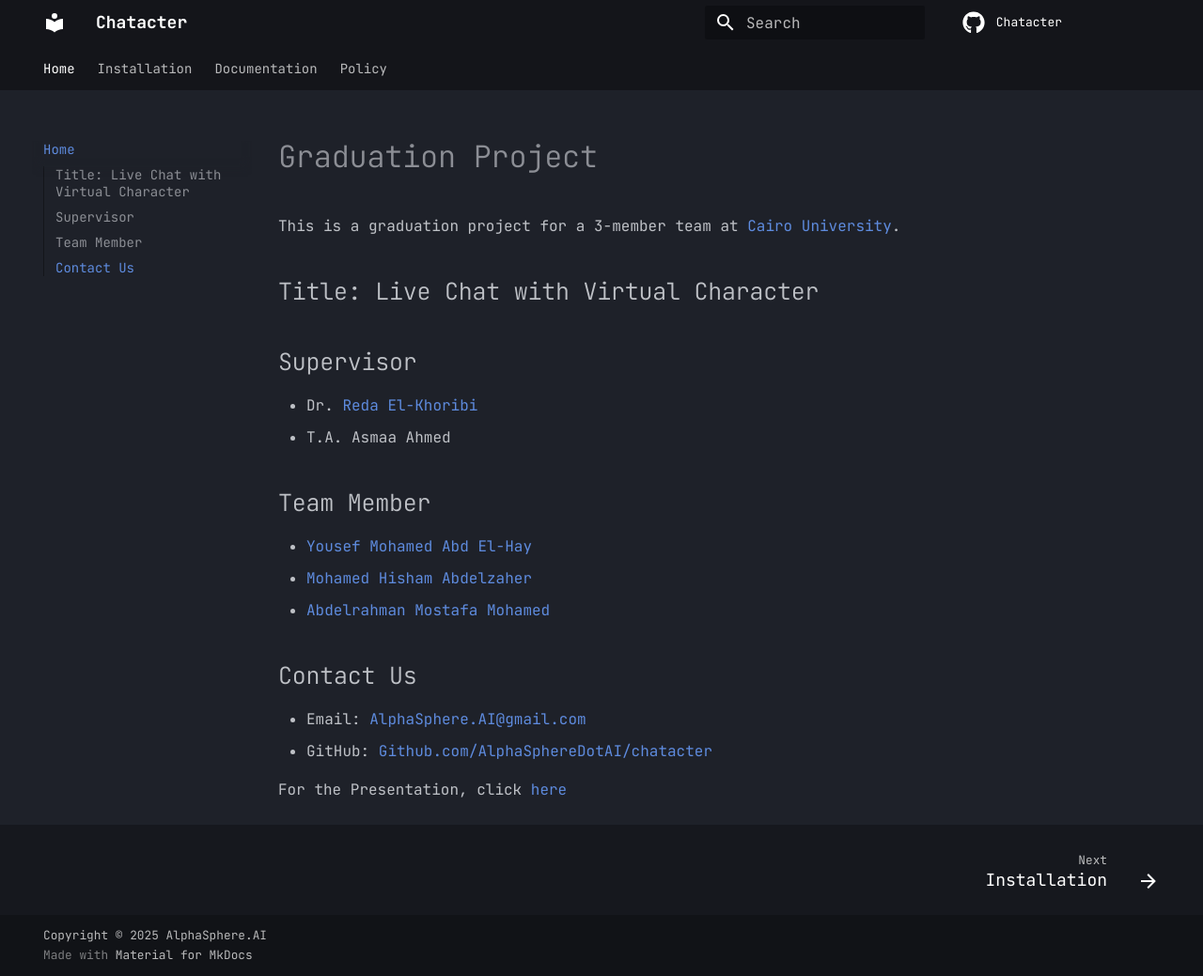
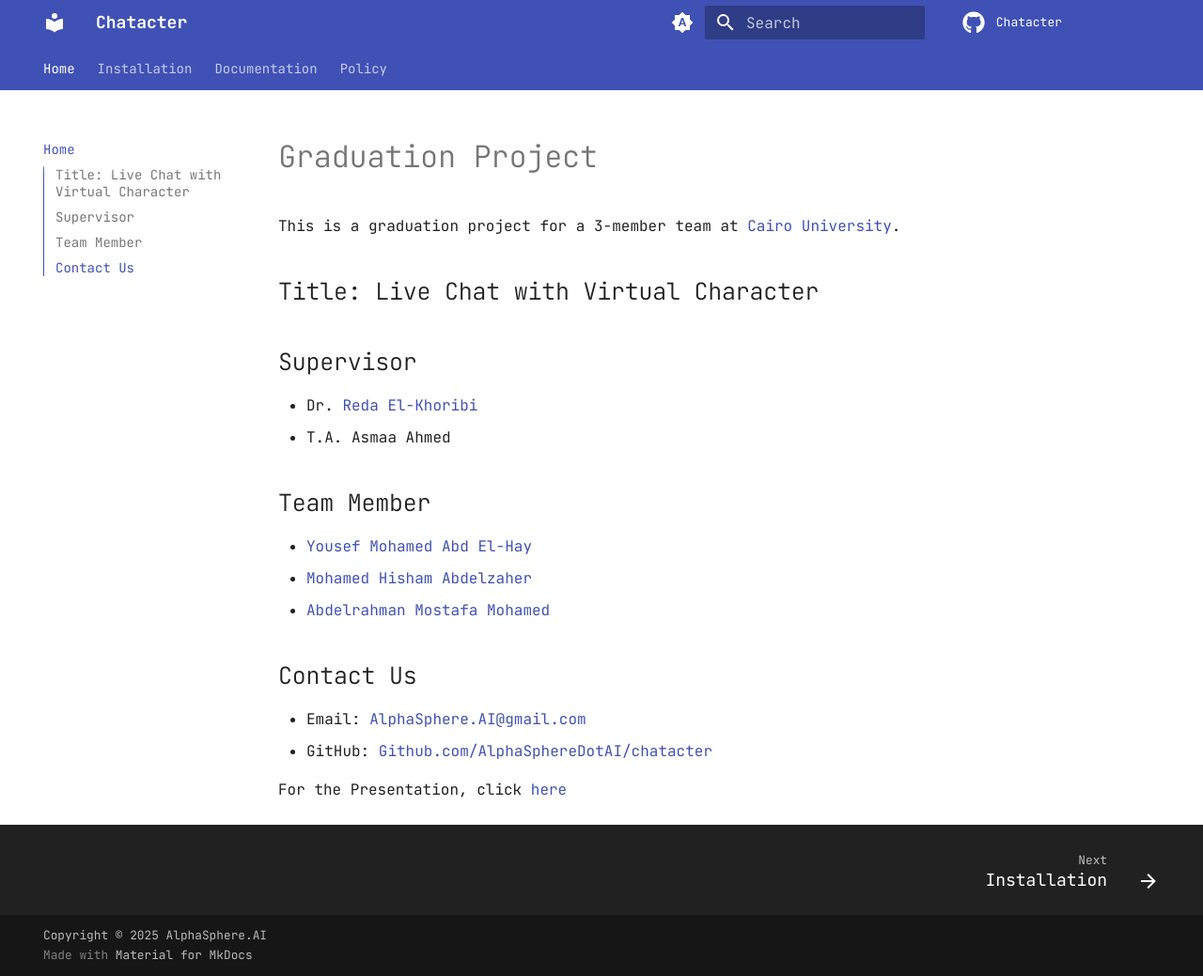
Before and after one commit to AlphaSphereDotAI/chatacter, an MkDocs documentation site: the page built from docs/index.md, in a window 1280 px wide and 1039 px high. Shown: the whole window at 94% size. Built offline with MkDocs 1.6.1 and Material for MkDocs 9.7.7, drawn with Linux system fonts in a browser that asks for light colours; comment, search, counter and statistics services are not loaded.

Commit message:
Update mkdocs.yml

```diff
--- a/mkdocs.yml
+++ b/mkdocs.yml
@@ -8,11 +8,23 @@
     - Documentation: docs.md
     - Policy: policy.md
 theme:
+    language: en
     name: material
     palette:
-        primary: black
-        accent: deep purple
-        scheme: slate
+        - media: "(prefers-color-scheme)"
+          toggle:
+            icon: material/brightness-auto
+            name: Switch to light mode
+        - media: "(prefers-color-scheme: dark)"
+          scheme: slate
+          toggle:
+            icon: material/weather-night
+            name: Switch to light mode
+        - media: "(prefers-color-scheme: light)"
+          scheme: default
+          toggle:
+            icon: material/weather-sunny
+            name: Switch to dark mode
     font:
         text: JetBrains Mono
         code: JetBrains Mono
```
